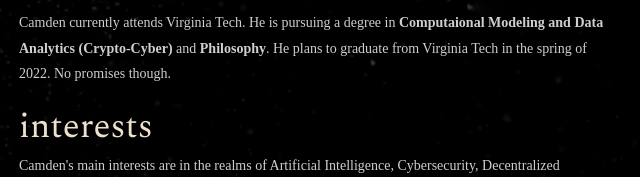
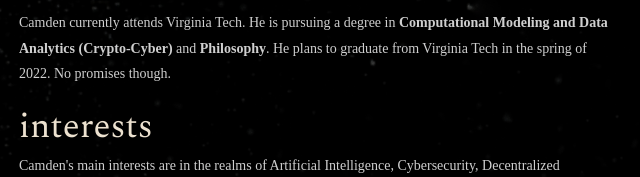
Before and after one commit to craineland/craine.land-web_2.0, a plain HTML site: page index.html in a window 1280 px wide. Shown: the part 407-584 px from the top of the page, 491-1131 px from the left. Drawn offline with nearby package versions, Linux system fonts and the light colour scheme.

Commit message:
Fixed a typo. Thanks Jeremy.

```diff
--- a/index.html
+++ b/index.html
@@ -34,7 +34,7 @@
 						Camden was born in 1998 near <b>[REDACTED]</b>, Virginia.  He wasted most of his childhood incorrectly partioning laptop hard drives and making short films.
 					</p>
 					<p>
-						Camden currently attends Virginia Tech.  He is pursuing a degree in <b>Computaional Modeling and Data Analytics (Crypto-Cyber)</b> and <b>Philosophy</b>.
+						Camden currently attends Virginia Tech.  He is pursuing a degree in <b>Computational Modeling and Data Analytics (Crypto-Cyber)</b> and <b>Philosophy</b>.
 						He plans to graduate from Virginia Tech in the spring of 2022. No promises though.
 					</p>
 
```
